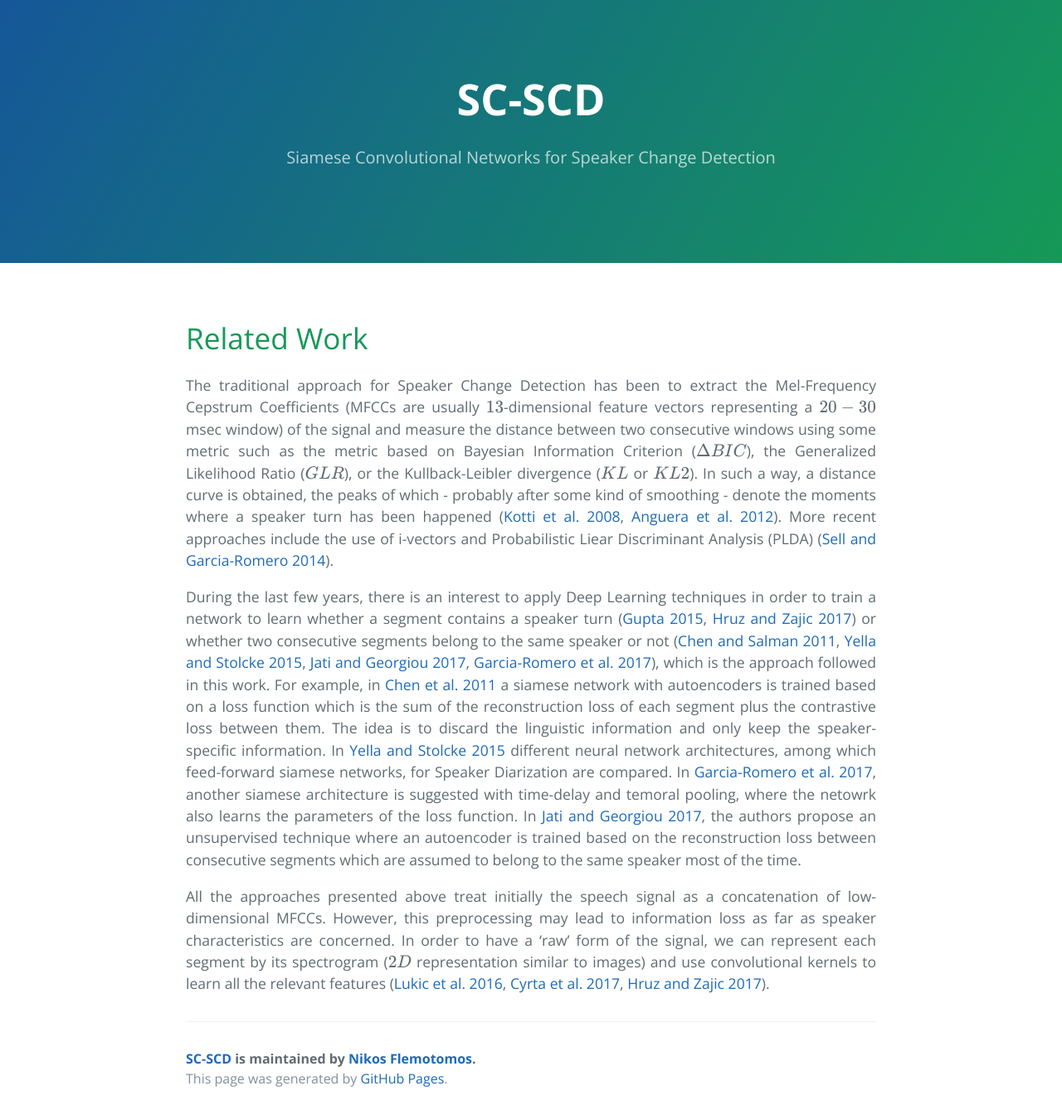
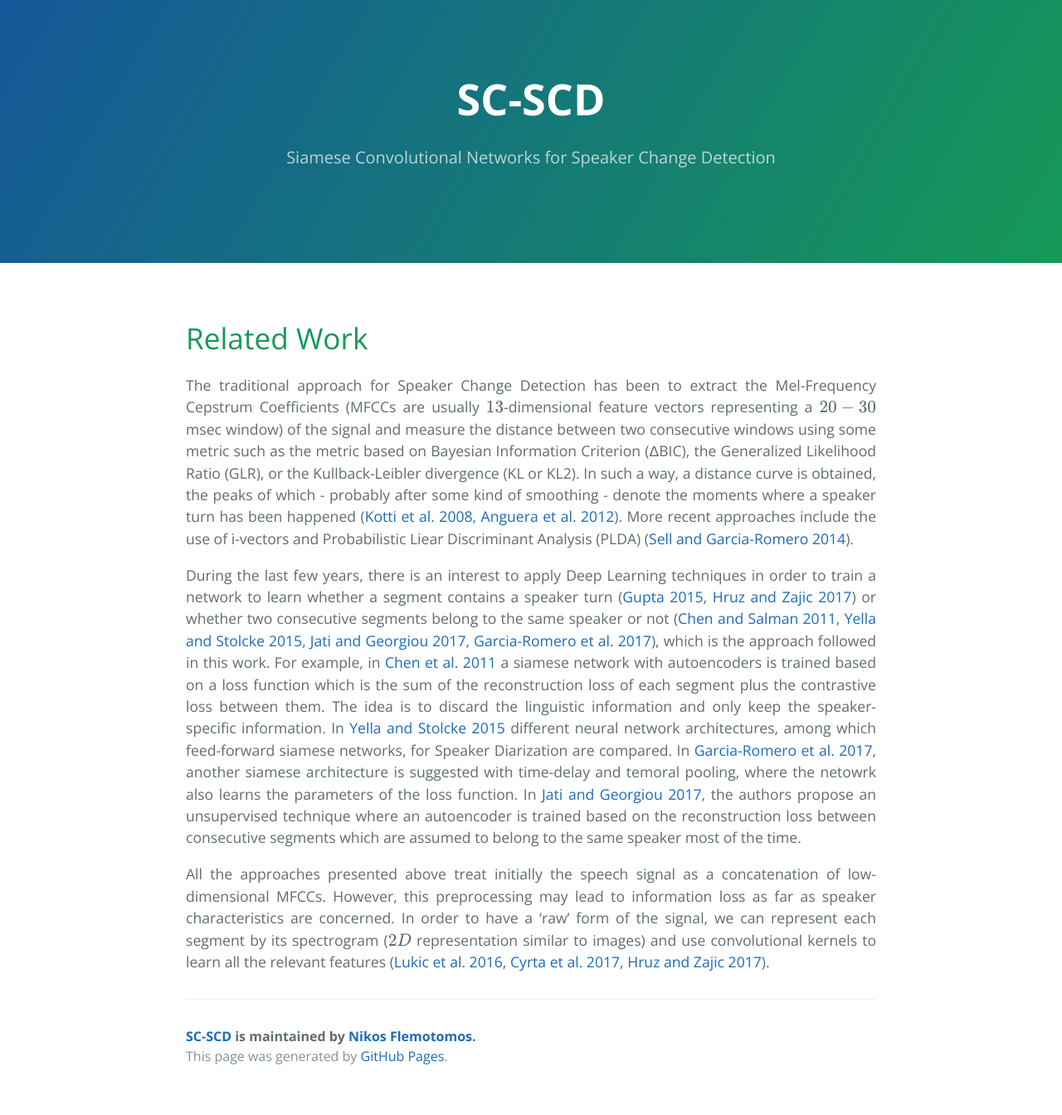
Before and after one commit to ASRlytics/sc-scd, a Jekyll site: the page built from related_work.md, in a window 1280 px wide. Shown: the whole page at 83% size. Built offline with Jekyll 4.4.1, drawn with Linux system fonts in a browser that asks for light colours; formulas are drawn with MathJax 3; after the commit the page ends 1317 px from its top, so only the background shows below that.

Commit message:
Update related_work.md

```diff
--- a/related_work.md
+++ b/related_work.md
@@ -7,7 +7,7 @@ use_math: true
 <script type="text/javascript" async src="https://cdn.mathjax.org/mathjax/latest/MathJax.js?config=TeX-MML-AM_CHTML"> </script>
 
 # Related Work
-The traditional approach for Speaker Change Detection has been to extract the Mel-Frequency Cepstrum Coefficients (MFCCs are usually $13$-dimensional feature vectors representing a $20-30$msec window) of the signal and measure the distance between two consecutive windows using some metric such as the metric based on Bayesian Information Criterion ($\Delta BIC$), the Generalized Likelihood Ratio ($GLR$), or the Kullback-Leibler divergence ($KL$ or $KL2$). In such a way, a distance curve is obtained, the peaks of which - probably after some kind of smoothing - denote the moments where a speaker turn has been happened ([Kotti et al. 2008][Kotti2008], [Anguera et al. 2012][Anguera2012]). More recent approaches include the use of i-vectors and Probabilistic Liear Discriminant Analysis (PLDA) ([Sell and Garcia-Romero 2014][Sell2014]).
+The traditional approach for Speaker Change Detection has been to extract the Mel-Frequency Cepstrum Coefficients (MFCCs are usually $13$-dimensional feature vectors representing a $20-30$msec window) of the signal and measure the distance between two consecutive windows using some metric such as the metric based on Bayesian Information Criterion (ΔBIC), the Generalized Likelihood Ratio (GLR), or the Kullback-Leibler divergence (KL or KL2). In such a way, a distance curve is obtained, the peaks of which - probably after some kind of smoothing - denote the moments where a speaker turn has been happened ([Kotti et al. 2008][Kotti2008], [Anguera et al. 2012][Anguera2012]). More recent approaches include the use of i-vectors and Probabilistic Liear Discriminant Analysis (PLDA) ([Sell and Garcia-Romero 2014][Sell2014]).
 
 During the last few years, there is an interest to apply Deep Learning techniques in order to train a network to learn whether a segment contains a speaker turn ([Gupta 2015][Gupta2015], [Hruz and Zajic 2017][Hruz2017]) or whether two consecutive segments belong to the same speaker or not ([Chen and Salman 2011][Chen2011], [Yella and Stolcke 2015][Yella2015], [Jati and Georgiou 2017][Jati2017], [Garcia-Romero et al. 2017][Romero2017]), which is the approach followed in this work. For example, in [Chen et al. 2011][Chen2011] a siamese network with autoencoders is trained based on a loss function which is the sum of the reconstruction loss of each segment plus the contrastive loss between them. The idea is to discard the linguistic information and only keep the speaker-specific information. In [Yella and Stolcke 2015][Yella2015] different neural network architectures, among which feed-forward siamese networks, for Speaker Diarization are compared. In [Garcia-Romero et al. 2017][Romero2017], another siamese architecture is suggested with time-delay and temoral pooling, where the netowrk also learns the parameters of the loss function. In [Jati and Georgiou 2017][Jati2017], the authors propose an unsupervised technique where an autoencoder is trained based on the reconstruction loss between consecutive segments which are assumed to belong to the same speaker most of the time.
 
```
